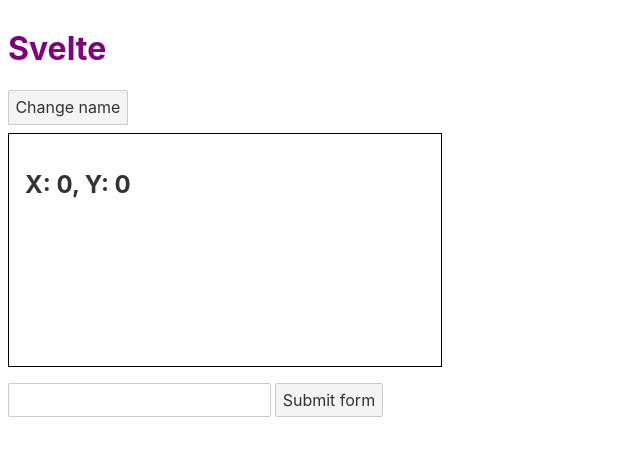
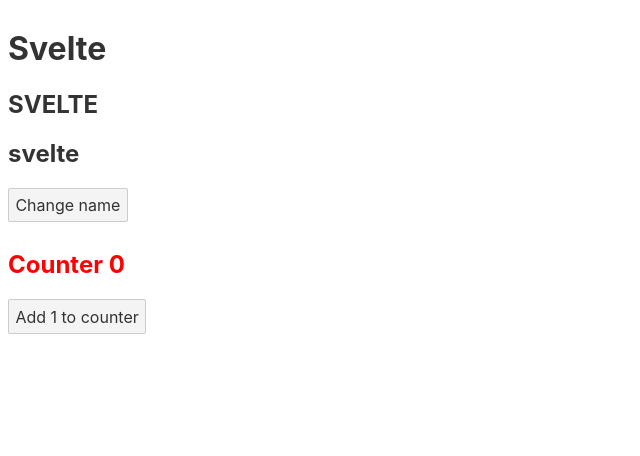
Before and after one commit to upwork-donkey-ltd/min-svelte, a Svelte app: page / in a window 1280 px wide. Shown: the top 456 px of the page, without its empty margins (0-640 px from the left). Built offline with nearby package versions, Linux system fonts and the light colour scheme.

Commit message:
add reactive

```diff
--- a/src/App.svelte
+++ b/src/App.svelte
@@ -1,42 +1,34 @@
 <script>
 	let name = 'Svelte';
-  let inputValue = "";
-  let pos = {
-    x: 0,
-    y: 0
+  let counter = 0;
+  $: counterClass = counter % 2===0 ?"red":"blue";
+  $: upperName = name.toUpperCase();
+  $: lowerName = name.toLowerCase();
+  $: {
+    console.log("Name: ", name);
+    console.log("Counter: ", counter);
   }
-  function changeNameHandler(){
-    name = "This name changed!";
+  $: if (counter === 10){
+    name = "Counter is equal 10"
   }
-  function mousemoveHandler(event){
-    pos.x = event.x;
-    pos.y = event.y;
-  }
-  function submitHandler(event){
-    // event.preventDefault();
-    console.log("inputvalue: ", inputValue);
+  function changeName(){
+    name = "New name";
   }
 </script>
 
 <h1>{name}</h1>
-<button on:click={changeNameHandler}>Change name</button>
-<div class="playground" on:mousemove={mousemoveHandler}>
-  <h2>X: {pos.x}, Y: {pos.y}</h2>
-</div>
-<form on:submit|preventDefault|once={submitHandler}>
-  <input type="text" on:input={event =>(inputValue = event.target.value)} />
-  <button type="submit">Submit form</button>
-</form>
+<h2>{upperName}</h2>
+<h2>{lowerName}</h2>
+<button on:click={changeName}>Change name</button>
+
+<h2 class={counterClass} >Counter {counter}</h2>
+<button on:click={()=>counter++}>Add 1 to counter</button>
 
 <style>
-	:global(h1) {
-		color: purple;
-	}
-  .playground {
-    width: 400px;
-    height: 200px;
-    padding:1rem;
-    margin-bottom: 1rem;
-    border: 1px solid black;
-  }
+ .blue{
+  color: blue;
+ }
+ .red{
+  color: red;
+ }
 </style>
```
